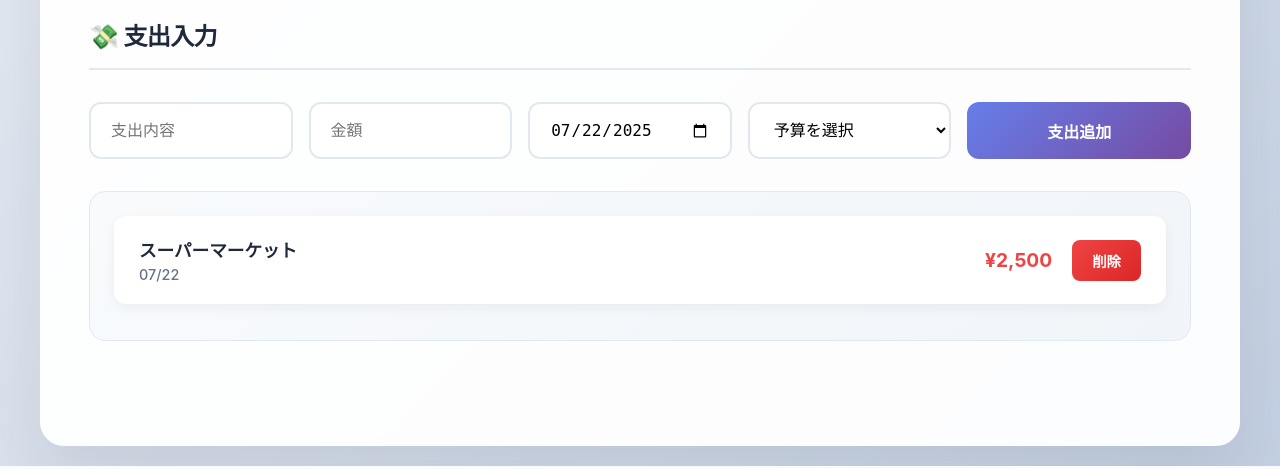
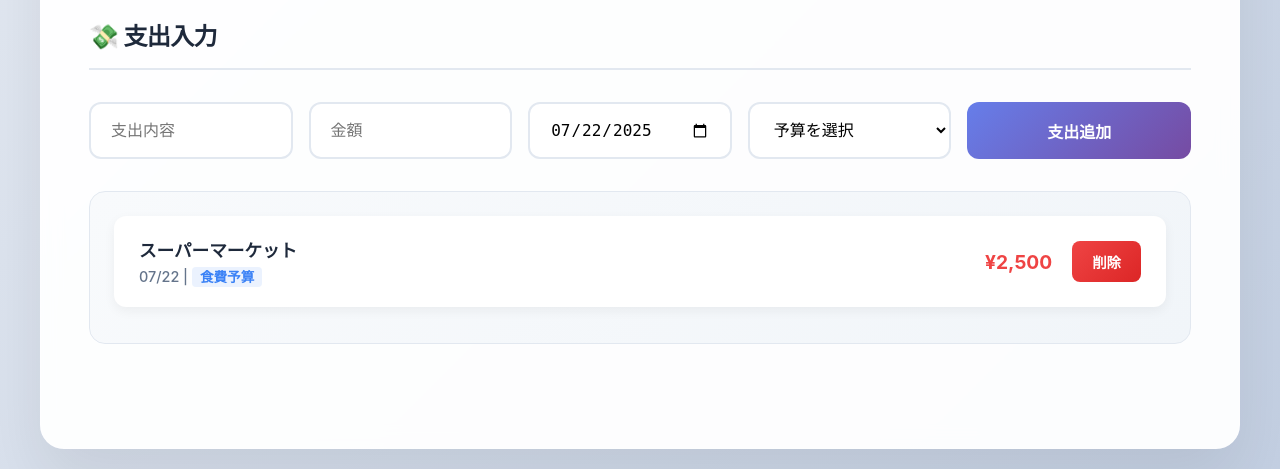
Before and after one commit to kapibarakapi565/pocket_money_rails, a Rails app: page / in a window 1280 px wide. Shown: the part 1231-1700 px from the top of the page. Run offline with Rails 7, Linux system fonts and the light colour scheme; data comes from the database, SQL or seed files in the repository; data that the repository does not hold is empty; some libraries are stand-ins or nearby versions.

Commit message:
支出のカテゴリ予算表示追加

```diff
--- a/app/assets/stylesheets/application.css
+++ b/app/assets/stylesheets/application.css
@@ -400,6 +400,15 @@ form.delete-btn input[type="submit"]:hover {
   text-decoration: none;
 }
 
+.expense-category {
+  color: #3b82f6;
+  font-weight: 600;
+  background: rgba(59, 130, 246, 0.1);
+  padding: 2px 8px;
+  border-radius: 4px;
+  font-size: 0.85rem;
+}
+
 .budget-info {
   color: #10b981;
   font-weight: 600;
--- a/app/views/dashboard/index.html.erb
+++ b/app/views/dashboard/index.html.erb
@@ -141,7 +141,10 @@
             <div class="expense-item">
               <div class="expense-info">
                 <div class="expense-description"><%= expense.description %></div>
-                <div class="expense-date"><%= expense.expense_date.strftime("%m/%d") %></div>
+                <div class="expense-date">
+                  <%= expense.expense_date.strftime("%m/%d") %> |
+                  <span class="expense-category"><%= expense.budget.name %></span>
+                </div>
               </div>
               <div class="expense-amount">¥<%= number_with_delimiter(expense.amount.to_i) %></div>
               <%= button_to "削除", expense_path(expense),
```
